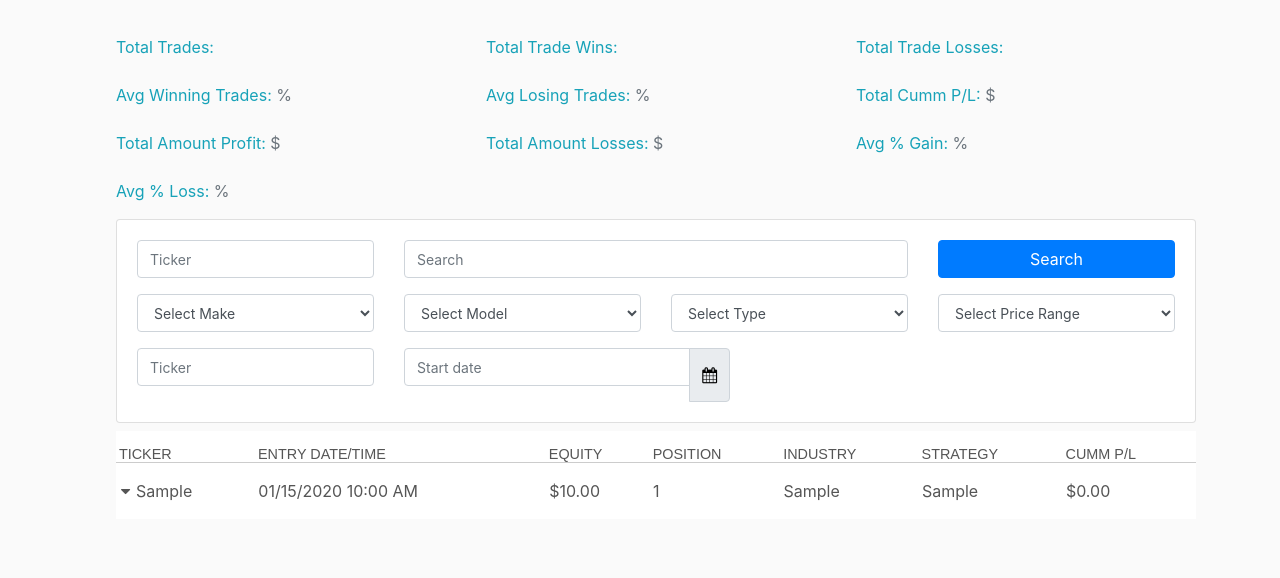
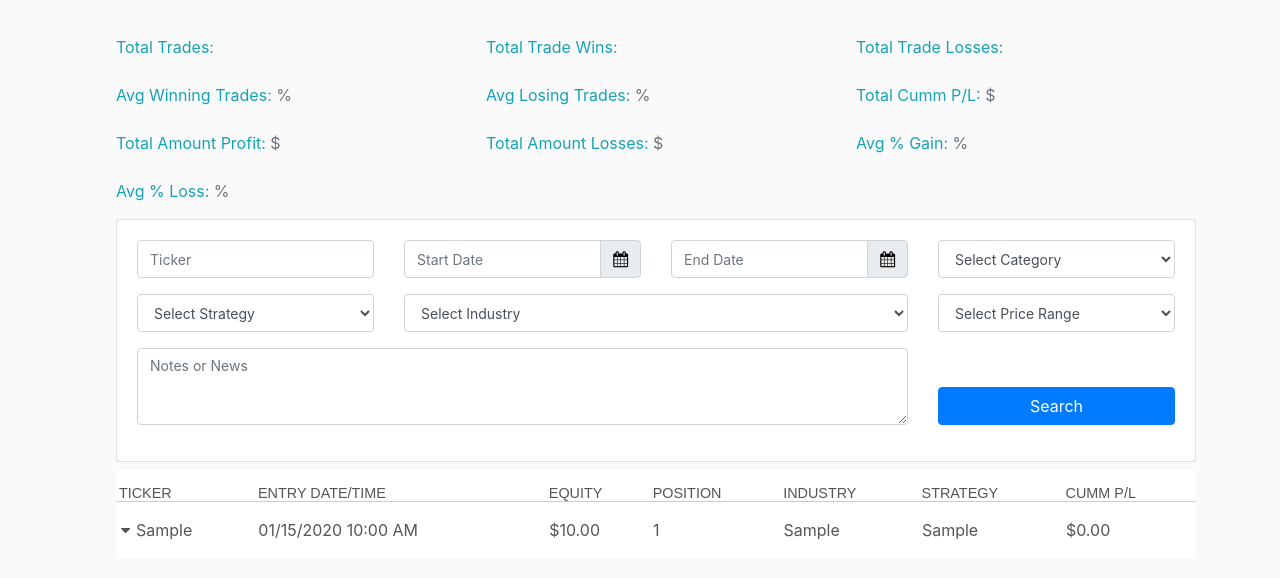
Before and after one commit to DRob08/lagartostotrades, a Django app: page /log/ in a window 1280 px wide. Shown: the part 56-634 px from the top of the page. Run offline with Django 3.2, Linux system fonts and the light colour scheme; tables that the repository leaves empty hold one stand-in row (values such as "Sample post"); some libraries are stand-ins or nearby versions.

Commit message:
New Changes

```diff
--- a/blog/templates/blog/log.html
+++ b/blog/templates/blog/log.html
@@ -215,7 +215,6 @@ table.fold-table > tbody > tr.fold.open {
 
 
 
-
 @media (max-width: 700px) {
   body {
     font-size: 0.8em;
@@ -264,18 +263,6 @@ table.fold-table > tbody > tr.fold.open {
 }
 
 
-
-
-
-
-
-
-
-
-
-
-
-
     </style>
 
     <script type="text/javascript"
@@ -284,8 +271,6 @@ table.fold-table > tbody > tr.fold.open {
             src="https://cdnjs.cloudflare.com/ajax/libs/bootstrap-datepicker/1.7.1/locales/bootstrap-datepicker.es.min.js"></script>
     <link href="https://cdnjs.cloudflare.com/ajax/libs/bootstrap-datepicker/1.7.1/css/bootstrap-datepicker.min.css"
           rel="stylesheet"/>
-
-
 </head>
 
 <div class="container-fluid">
@@ -362,38 +347,81 @@ table.fold-table > tbody > tr.fold.open {
                 <!--<form id="search-form" action="" class="form-inline" method="POST" enctype="multipart/form-data">-->
 
                 <div class=" form-group col-sm-3">
-                    <input class="form-control" type="text" placeholder="Ticker"/>
+                    <input id="myticker" class="form-control" type="text" placeholder="Ticker"/>
                 </div>
 
-                <div class=" form-group col-sm-6">
+                <!--<div class=" form-group col-sm-6">
                     <input class="form-control" type="text" placeholder="Search"/>
+                </div>-->
+
+                <div class="form-group col-sm-3">
+                    <div class="input-group date">
+                        <input name="datepicker" class="form-control" placeholder="Start Date"
+                               data-date-format="mm/dd/yyyy" id="datepicker">
+                        <div class="input-group-append">
+                            <span class="input-group-text"><i class="fa fa-calendar" style="color: black"></i></span>
+                        </div>
+                    </div>
                 </div>
 
                 <div class="form-group col-sm-3">
-                    <button type="submit" class="btn btn-block btn-primary">Search</button>
+                    <div class="input-group date">
+                        <input name="datepickerend" class="form-control" placeholder="End Date"
+                               data-date-format="mm/dd/yyyy" id="datepickerend">
+                        <div class="input-group-append">
+                            <span class="input-group-text"><i class="fa fa-calendar" style="color: black"></i></span>
+                        </div>
+                    </div>
                 </div>
+
+                 <div class="form-group col-sm-3 col-xs-6">
+                    <select data-filter="make" class="filter-make filter form-control">
+                        <option value="">Select Category</option>
+                          {% if categories %}
+                                {% for category in categories %}
+                                    <option>{{category.category}}</option>
+                                {% endfor %}
+                          {% endif %}
+                        <option value="">Show All</option>
+                    </select>
+                </div>
+
+                <!-- <div class="form-group col-sm-3">
+                     <button type="submit" class="btn btn-block btn-primary">Search</button>
+                 </div>-->
                 <!--</form>-->
             </div>
             <div class="row" id="filter">
                 <!--<form>-->
                 <div class="form-group col-sm-3 col-xs-6">
                     <select data-filter="make" class="filter-make filter form-control">
-                        <option value="">Select Make</option>
+                        <option value="">Select Strategy</option>
+                          {% if strategies %}
+                                {% for strategy in strategies %}
+                                    <option>{{strategy.strategy}}</option>
+                                {% endfor %}
+                          {% endif %}
                         <option value="">Show All</option>
                     </select>
                 </div>
-                <div class="form-group col-sm-3 col-xs-6">
+                <div class="form-group col-sm-6 col-xs-6">
                     <select data-filter="model" class="filter-model filter form-control">
-                        <option value="">Select Model</option>
+                        <option value="">Select Industry</option>
+
+                             {% if industries %}
+                                {% for industry in industries %}
+                                    <option>{{industry.industry}}</option>
+                                {% endfor %}
+                          {% endif %}
                         <option value="">Show All</option>
                     </select>
                 </div>
-                <div class="form-group col-sm-3 col-xs-6">
+                <!--<div class="form-group col-sm-3 col-xs-6">
                     <select data-filter="type" class="filter-type filter form-control">
                         <option value="">Select Type</option>
                         <option value="">Show All</option>
                     </select>
-                </div>
+                </div>-->
                 <div class="form-group col-sm-3 col-xs-6">
                     <select data-filter="price" class="filter-price filter form-control">
                         <option value="">Select Price Range</option>
@@ -401,23 +429,30 @@ table.fold-table > tbody > tr.fold.open {
                     </select>
                 </div>
                 <!--</form>-->
+
+
             </div>
 
-            <div class="row">
-                <div class=" form-group col-sm-3">
-                    <input class="form-control" type="text" placeholder="Ticker"/>
+            <div class="row align-items-end">
+                <div class="form-group purple-border col-sm-9">
+                    <textarea class="form-control" id="exampleFormControlTextarea4" rows="3"
+                              placeholder="Notes or News"></textarea>
+                </div>
+
+                 <div class="form-group col-sm-3">
+                    <button id="mysearch" class="btn btn-block btn-primary float-right">Search</button>
                 </div>
 
 
-                <div class="input-group col-sm-4">
-                    <input name="datepicker" class="form-control" data-date-format="dd/mm/yyyy"
-                           id="datepicker" placeholder="Start date">
-                    <div class="input-group-append">
-                                    <span class="input-group-text">
-                                        <i class="fa fa-calendar" style="color: black"></i>
-                                    </span>
-                    </div>
-                </div>
+                <!--   <div class="col-sm-4">
+                       <div class="input-group date">
+                           <input name="datepicker" class="form-control" placeholder="Start Date"
+                                  data-date-format="mm/dd/yyyy" id="datepicker">
+                           <div class="input-group-append">
+                               <span class="input-group-text"><i class="fa fa-calendar" style="color: black"></i></span>
+                           </div>
+                       </div>
+                   </div>-->
 
             </div>
 
@@ -1003,11 +1038,35 @@ table.fold-table > tbody > tr.fold.open {
     });
 
 
+  $('#datepickerend').datepicker({
+        weekStart: 1,
+        autoclose: true,
+        todayHighlight: true,
+    });
 
 
+   $('#mysearch').on('click', function() {
+        console.log('SEARCH TEST');
 
+         $.getJSON('{% url "search_filter" %}',{
+              ticker : $('#myticker').val().toUpperCase(),
+              datestart: $('#datepicker').val(),
+              dateend: $('#datepickerend').val()
 
+            },
+            function(data) {
+                console.log('getJSON request succeeded!');
+                console.log(data.logs[0][1]);
 
+            })
+            .done(function() {
+            					console.log('getJSON request succeeded!');
+            				 })
+            .fail(function(jqXHR, textStatus, errorThrown) {
+            					console.log('getJSON request failed' + textStatus);
+            				 });
+
+   });
 
 
 
```
